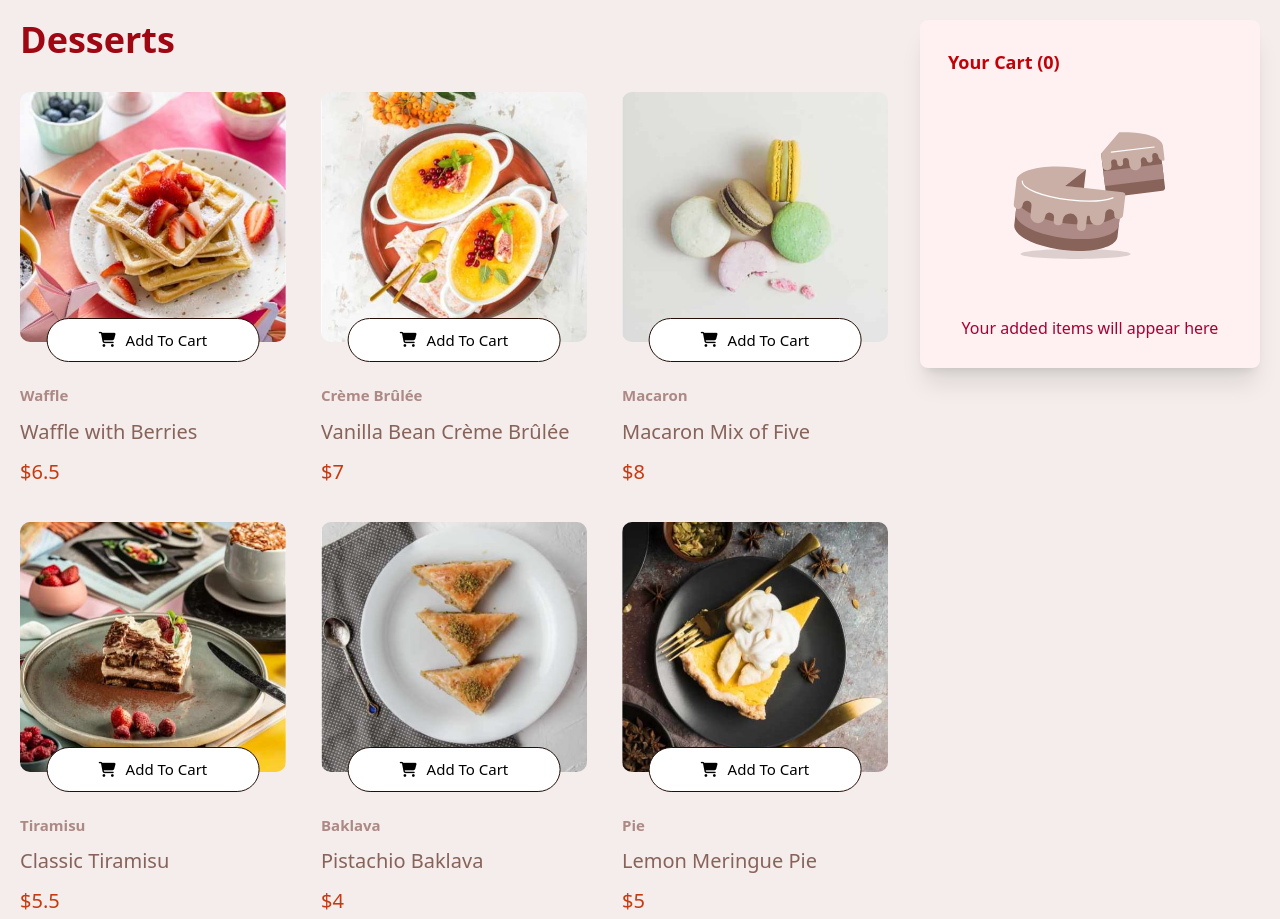
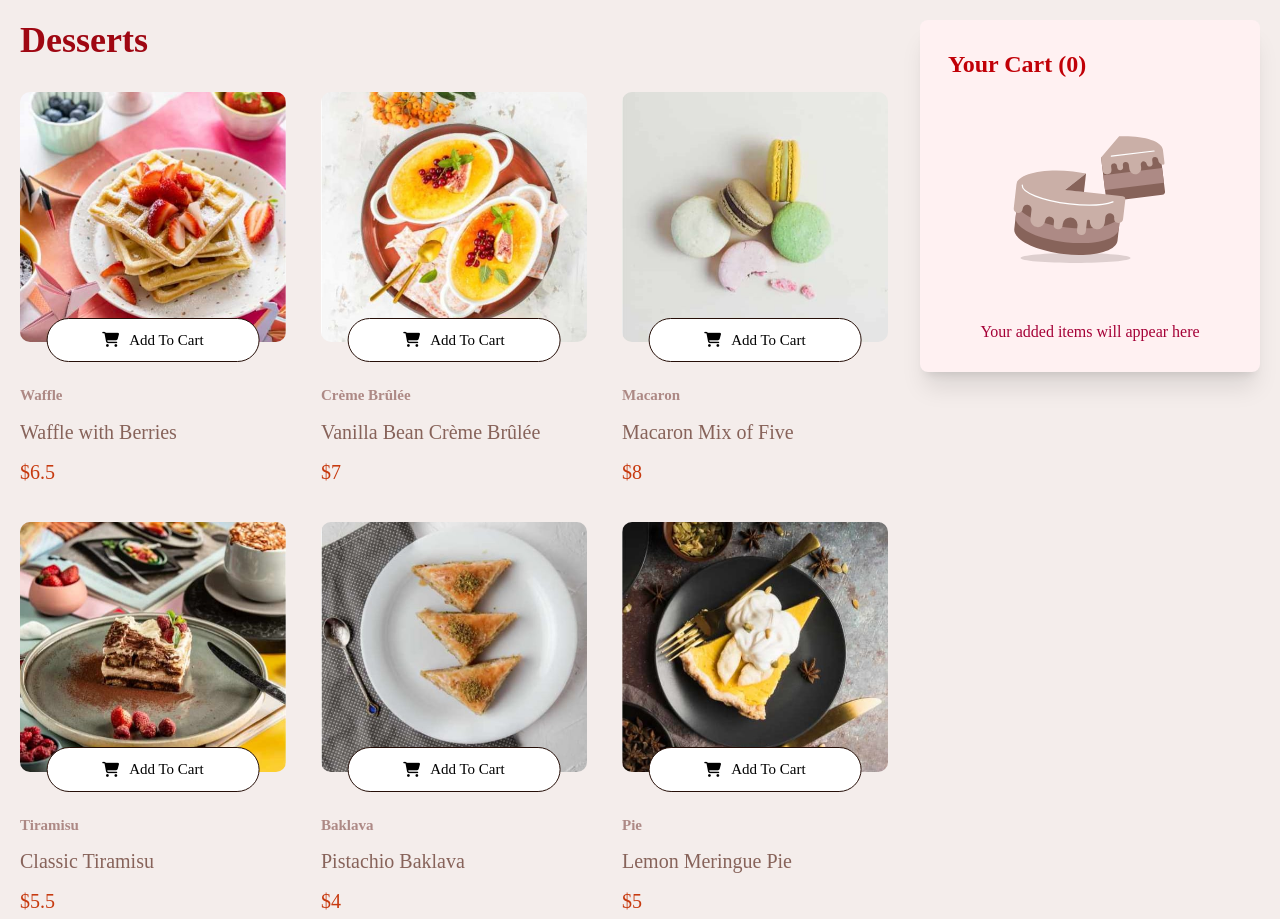
Before and after one commit to dazzlerabhi30800/frontendMentor-foodProduct-listCart, a plain HTML site: page index.html in a window 1280 px wide. Shown: the top 919 px of the page. Drawn offline with nearby package versions, Linux system fonts and the light colour scheme.

Commit message:
added redhat font

```diff
--- a/index.html
+++ b/index.html
@@ -28,13 +28,13 @@
       <!-- Product Listing -->
       <div class="product--wrapper">
         <h1 class="font-bold text-4xl pb-8 text-red-800">Desserts</h1>
-        <div class="product--container  w-full"></div>
+        <div class="product--container w-full"></div>
       </div>
       <!-- Cart Component -->
       <div
-        class="cart flex flex-col gap-10 bg-rose-50 p-7 rounded-lg shadow-xl h-fit"
+        class="cart flex flex-col gap-10 bg-rose-50 p-7 rounded-lg max-h-[850px] overflow-y-auto shadow-xl h-fit"
       >
-        <h2 class="cart--heading text-red-700 text-lg font-bold"></h2>
+        <h2 class="cart--heading text-red-700 text-2xl font-bold "></h2>
         <div class="cart--wrapper flex flex-col gap-8"></div>
         <!-- Order Total -->
         <div
@@ -53,7 +53,7 @@
       <!-- Confirm Order Component -->
       <div
         id="confirm--order--wrapper"
-        class="flex flex-col bg-white fixed left-0 bottom-0 rounded-t-xl md:rounded-t-none shadow-md md:bottom-[50%] md:left-1/2 md:translate-y-1/2 md:-translate-x-1/2 w-full h-[85%] max-w-[800px] md:h-fit md:max-h-[650px] gap-7 p-5 hideDialog transition duration-300 linear"
+        class="flex flex-col bg-white fixed left-0 bottom-0 rounded-t-xl md:rounded-t-none shadow-md md:bottom-[50%] md:left-1/2 md:translate-y-1/2 md:-translate-x-1/2 w-full h-[85%] max-w-[800px] md:h-fit md:max-h-[700px] gap-7 p-5 hideDialog transition duration-300 linear"
       >
         <img
           src="./assets/images/icon-order-confirmed.svg"
--- a/index.js
+++ b/index.js
@@ -119,7 +119,7 @@ function populateProductWrapper() {
                 } 600w, ${image.desktop} 900w" alt=${name} />
                 <div class="product--controls">
 
-                 <div class='cart--controls bg-rose-600 ${
+                 <div class='cart--controls bg-rose-700 ${
                    searchItem ? "show" : "hide"
                  } '><button onclick="minusToCart('${name}')" class='minus--cart'><i class='fa-solid fa-minus'></i></button><span>${
                    searchItem ? searchItem.quantity : 0
--- a/style.css
+++ b/style.css
@@ -1,7 +1,13 @@
+/* NOTE: Font styling */
+@font-face {
+  font-family: Red Hat Font;
+  src: ("./assets/fonts/RedHatText-VariableFont_wght.ttf") format("ttf");
+}
+
 * {
   margin: 0;
-  /* padding: 0; */
   box-sizing: border-box;
+  font-family: Red Hat Font;
 }
 
 :root {
@@ -20,6 +26,7 @@
   --Rose-500: hsl(12, 20%, 44%);
   --Rose-900: hsl(14, 65%, 9%);
 }
+
 body {
   background: var(--Rose-100);
   overflow-x: hidden;
```
